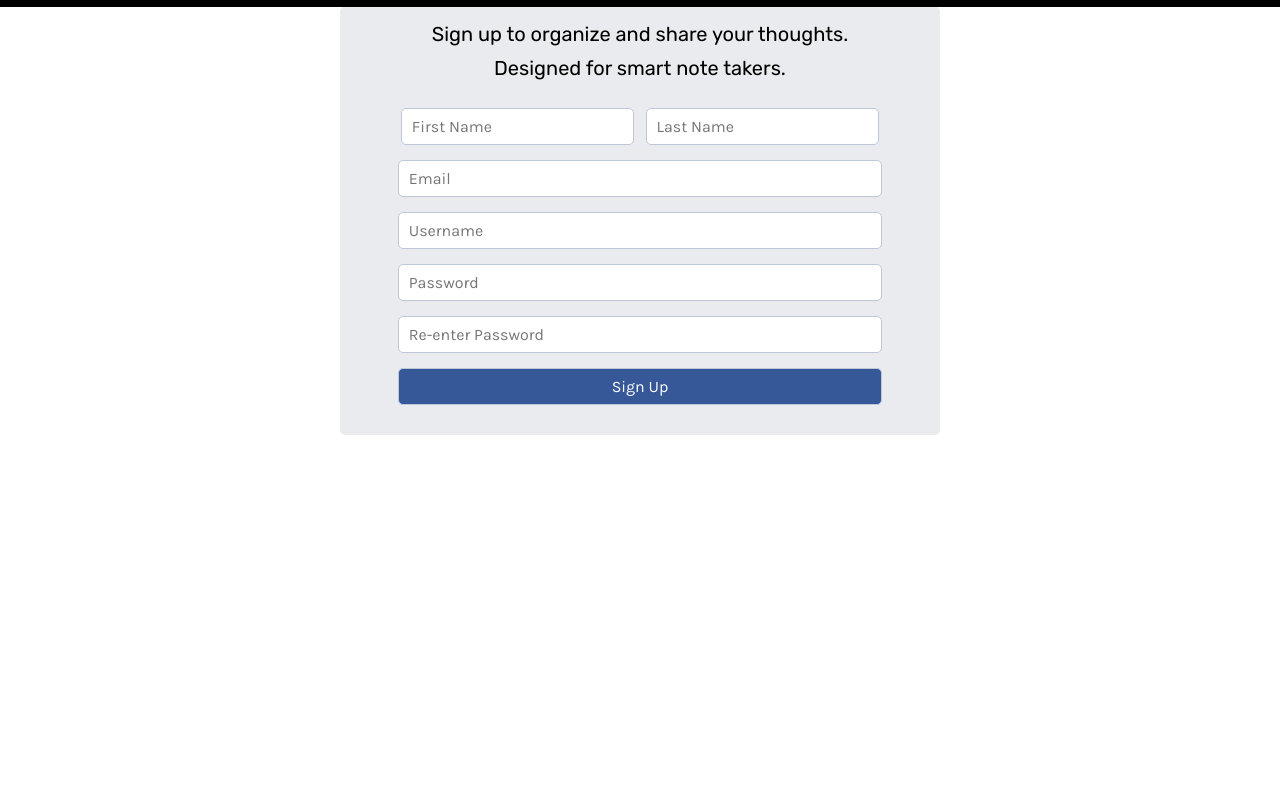
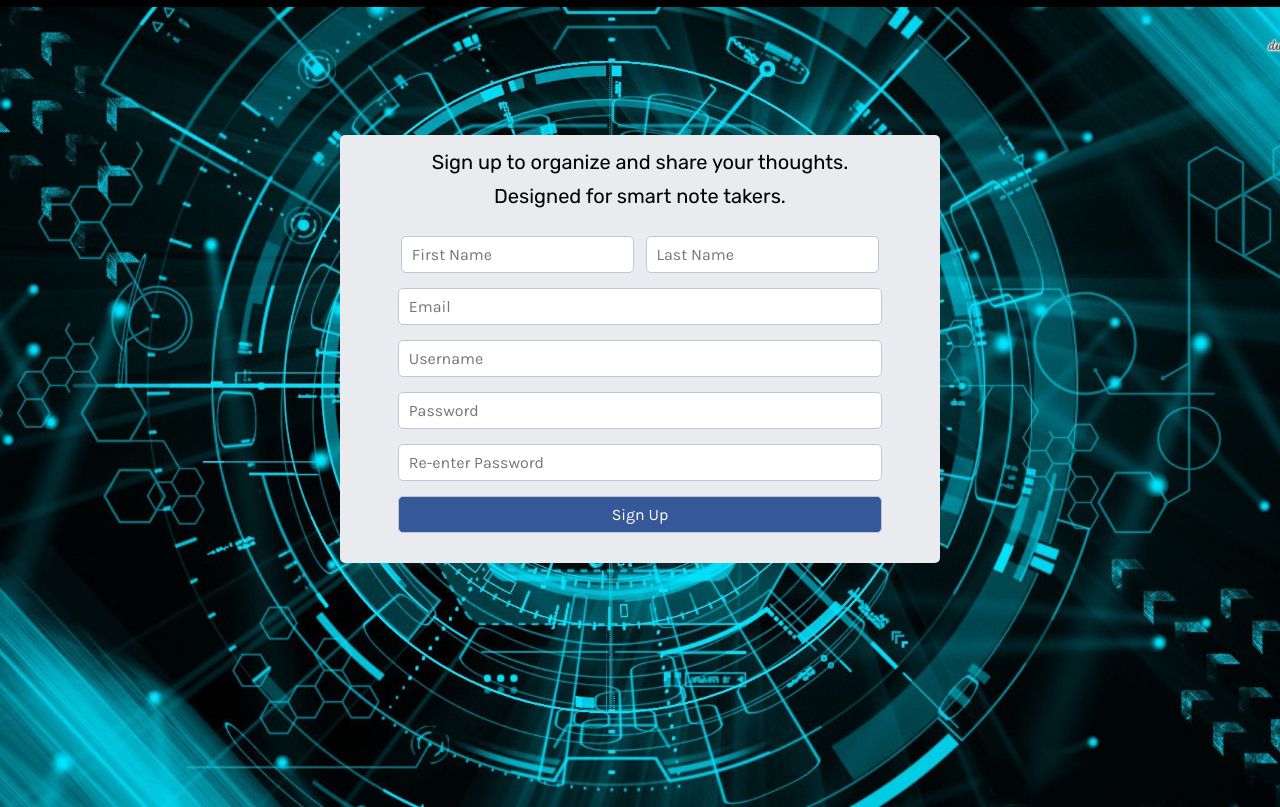
Before and after one commit to fucata55/ataNote-node-capstone, a website: page public/index.html in a window 1280 px wide. Shown: the part 66-873 px from the top of the page. Before the commit the page ends 800 px from the top, so only its background shows below. Drawn offline with nearby package versions, Linux system fonts and the light colour scheme.

Commit message:
Fixed landing and login pages

```diff
--- a/public/main.css
+++ b/public/main.css
@@ -257,6 +257,15 @@ button>img {
     margin-bottom: 20px;
 }
 
+#registration-section,
+#login-section {
+    background: url(./images/tron-wallpaper.jpg) no-repeat center center fixed;
+    background-size: cover;
+    height: 100vh;
+    padding-top: 10%;
+
+}
+
 @media only screen and (max-width: 915px) {
     .editor,
     .users,
```
